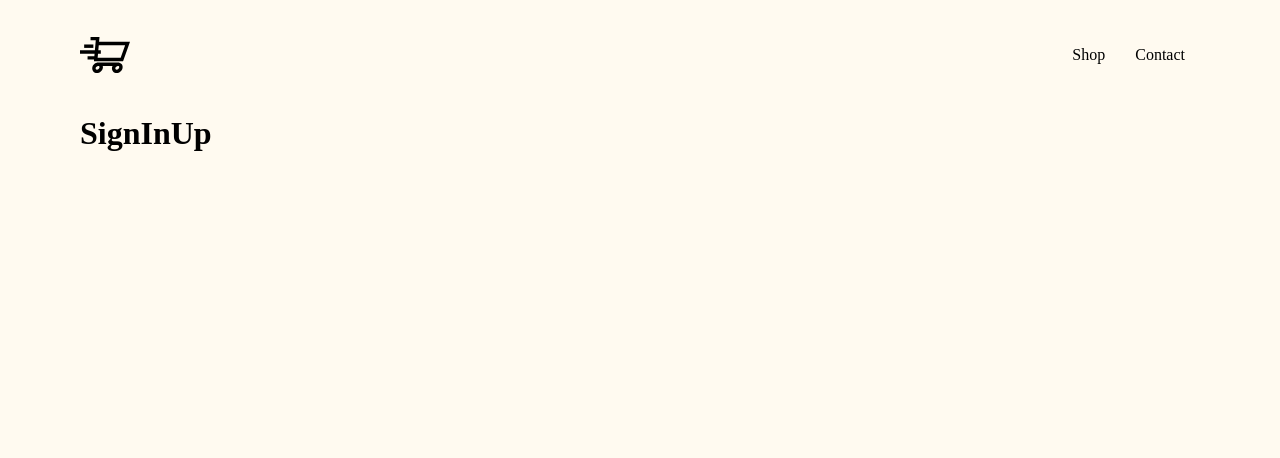
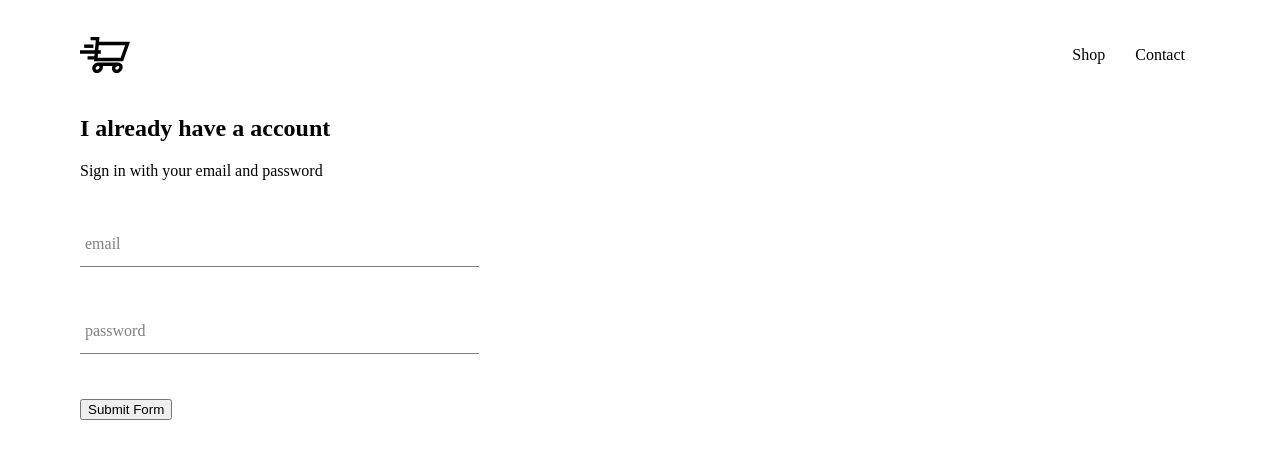
Before and after one commit to DeepakGoswami5/ClothShop, a React (Create React App) app: page /sign-in-up in a window 1280 px wide. Shown: the top 458 px of the page. Built offline with nearby package versions, Linux system fonts and the light colour scheme; a web font is replaced by a local one.

Commit message:
added_sign-in-up

```diff
--- a/src/App.css
+++ b/src/App.css
@@ -1,7 +1,6 @@
 body{
     font-family: 'Potta One';
     padding: 20px 80px;
-    background-color:floralwhite;
 }
 
 a {
--- /dev/null
+++ b/src/components/form-input/form-input.js
@@ -0,0 +1,22 @@
+import React from 'react';
+import './form-input.scss';
+
+const FormInput = ( {handleChange,label, ...otherProps} ) => (
+    <div className='group'>
+        <input className='form-input' onChange={handleChange} {...otherProps}></input>
+        {
+            label ?
+                (
+                    <label
+                        className={`${otherProps.value.length ? 'shrink' : ''}
+                         form-input-label`}
+                    >
+                    {label}
+                    </label>
+                )
+            : null
+        }
+    </div>
+)
+
+export default FormInput;
--- /dev/null
+++ b/src/components/form-input/form-input.scss
@@ -0,0 +1,54 @@
+$sub-color: grey;
+$main-color: black;
+
+@mixin shrinkLabel {
+  top: -14px;
+  font-size: 12px;
+  color: $main-color;
+}
+
+.group {
+  position: relative;
+  margin: 45px 0;
+
+  .form-input {
+    background: none;
+    background-color: white;
+    color: $sub-color;
+    font-size: 18px;
+    padding: 10px 10px 10px 5px;
+    display: block;
+    width: 100%;
+    border: none;
+    border-radius: 0;
+    border-bottom: 1px solid $sub-color;
+    margin: 25px 0;
+
+    &:focus {
+      outline: none;
+    }
+
+    &:focus ~ .form-input-label {
+      @include shrinkLabel();
+    }
+  }
+
+  input[type='password'] {
+    letter-spacing: 0.3em;
+  }
+
+  .form-input-label {
+    color: $sub-color;
+    font-size: 16px;
+    font-weight: normal;
+    position: absolute;
+    pointer-events: none;
+    left: 5px;
+    top: 10px;
+    transition: 300ms ease all;
+
+    &.shrink {
+      @include shrinkLabel();
+    }
+  }
+}
--- /dev/null
+++ b/src/components/sign-in/sign-in.js
@@ -0,0 +1,52 @@
+import React, { Component } from 'react';
+import './sign-in.scss';
+import FormInput from '../form-input/form-input'
+
+class SignIn extends Component {
+    constructor(props){
+        super(props)
+        this.state = {
+            email:'',
+            password:''
+        }
+    }
+
+    handleSubmit = event => {
+        event.preventdefault();
+
+        this.setState({email:'',password:''})
+    }
+
+    handleChange = event => {
+        const {value,name} = event.target;
+        this.setState({[name]:value})
+    }
+
+    render() {
+        return(
+            <div className='sign-in'>
+                <h2>I already have a account</h2>
+                <span>Sign in with your email and password</span>
+                <form onSubmit={this.handleSubmit}>
+                    <FormInput
+                        name='email'
+                        type='email'
+                        value={this.state.email}
+                        label='email'
+                        handleChange={this.handleChange}
+                        required></FormInput>
+                    <FormInput
+                        name='password'
+                        type='password'
+                        value={this.state.password}
+                        label='password'
+                        handleChange={this.handleChange}
+                        required></FormInput>
+                    <input type='submit' value='Submit Form'></input>
+                </form>
+            </div>
+        )
+    }
+}
+
+export default SignIn;
--- /dev/null
+++ b/src/components/sign-in/sign-in.scss
@@ -0,0 +1,3 @@
+.sign-in{
+    width: 30vw;
+}
--- a/src/pages/sign-in-up/sign-in-up.js
+++ b/src/pages/sign-in-up/sign-in-up.js
@@ -1,9 +1,10 @@
 import React from 'react';
 import './sign-in-up.scss';
+import SignIn from '../../components/sign-in/sign-in'
 
 const SignInUp = () => (
-    <div>
-        <h1>SignInUp</h1>
+    <div className='sign-in-up'>
+        <SignIn></SignIn>
     </div>
 )
 
```
Also changed, not shown: 1 other file (tests, documents, lock files or other folders).
